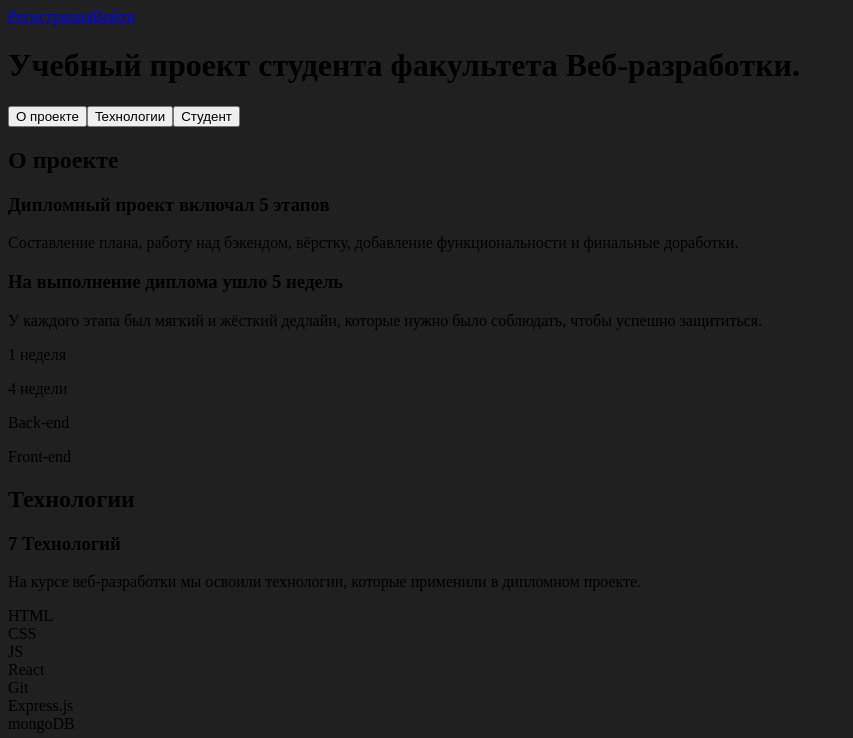
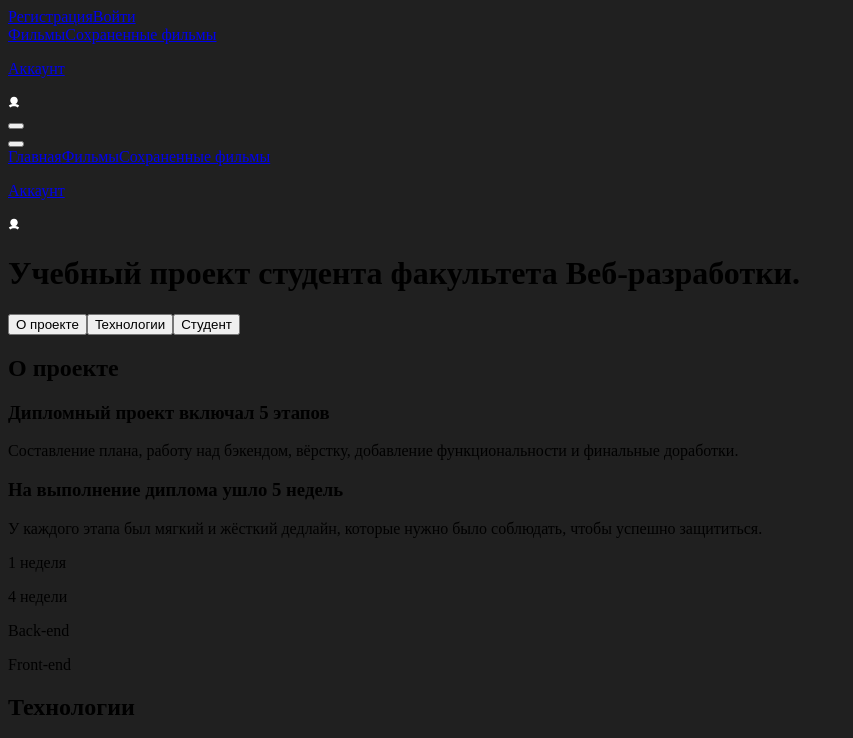
Before and after one commit to Sepsimus/movies-explorer-front, a React app: page / in a window 1280 px wide. Shown: the top 738 px of the page, without its empty margins (0-853 px from the left). Built offline with nearby package versions, Linux system fonts and the light colour scheme; no server answers.

Commit message:
add: headerSwitch

```diff
--- /dev/null
+++ b/src/blocks/header/__navigation/_disabled/header__navigation_disabled.css
@@ -0,0 +1,3 @@
+.header__navigation_disabled{
+    display: none;
+}
--- /dev/null
+++ b/src/blocks/header/__profile-link/_disabled/header__profile-link_disabled.css
@@ -0,0 +1,3 @@
+.header__profile-link_disabled{
+    display: none;
+}
--- a/src/components/App.js
+++ b/src/components/App.js
@@ -207,6 +207,10 @@ function deleteMovie(deleteMovieId){
 
             <Route exact path ="/">
               <Main
+              loggedIn={loggedIn}
+              linkMovies="/movies"
+              linkProfile="/profile"
+              linkSavedMovies="/saved-movies"
               linkAbout="/"
               linkSignUp="/signup"
               linkSignIn="/signin"/>
--- a/src/components/Card.js
+++ b/src/components/Card.js
@@ -1,8 +1,6 @@
 import React from 'react';
-import { CurrentUserContext } from "../context/CurrentUserContext";
 
 function Card(props){
-    const userInfo = React.useContext(CurrentUserContext);
     let buttonClass;
     let hoursMovie = '';
     let likeClass ='';
--- a/src/components/Header.js
+++ b/src/components/Header.js
@@ -9,14 +9,24 @@ function Header(props) {
         props.menuOpen();
     }
 
+    const headerClassName = !props.loggedIn ? 'header__navigation_disabled' : ' ';
+    const mainClassName = props.loggedIn ? 'header__navigation_disabled' : ' ';
+    const profileClassName = !props.loggedIn ? 'header__profile-link_disabled' : ' ';
+
     return(
         <header className="header">
             <Link className="logo header__logo" to={props.linkAbout || ''}/>
-            <div className="header__navigation header__navigation_type_header">
+
+            <div className={`${mainClassName} header__navigation header__navigation_type_main`}>
+                        <Link className='header__link header__link_type_register' to={props.linkSignUp || ''}>Регистрация</Link>
+                        <Link className='header__link header__link_type_login' to={props.linkSignIn || ''}>Войти</Link>
+                    </div>
+
+            <div className={`${headerClassName} header__navigation header__navigation_type_header`}>
                 <Link className='header__link header__link_type_header' to={props.linkMovies || ''}>Фильмы</Link>
                 <Link className='header__link header__link_type_header' to={props.linkSavedMovies || ''}>Сохраненные фильмы</Link>
             </div>
-            <Link className="header__profile-link" to={props.linkProfile || ''}>
+            <Link className={`${profileClassName} header__profile-link`} to={props.linkProfile || ''}>
                 <p className='header__text'>Аккаунт</p>
                 <div className='header__user-circle'>
                     <img className="header__user-logo" src={header__userLogo} alt="Аватар пользователя" />
--- a/src/components/Main.js
+++ b/src/components/Main.js
@@ -1,20 +1,27 @@
 import React from 'react';
-import { Link } from 'react-router-dom';
 import Footer from './Footer';
 import student__img from '../image/student__img.png'
+import Header from './Header';
 
 function Main(props){
     return(
         <>
         <div className="main">
             <div className="main__wrapper">
-                <header className="header">
+                <Header
+                    loggedIn={props.loggedIn}
+                    linkSignUp={props.linkSignUp}
+                    linkSignIn={props.linkSignIn}
+                    linkMovies={props.linkMovies}
+                    linkProfile={props.linkProfile}
+                    linkSavedMovies={props.linkSavedMovies}/>
+                {/* <header className="header">
                     <Link className="logo header__logo" to={props.linkAbout || ''}/>
                     <div className="header__navigation header__navigation_type_main">
                         <Link className='header__link header__link_type_register' to={props.linkSignUp || ''}>Регистрация</Link>
                         <Link className='header__link header__link_type_login' to={props.linkSignIn || ''}>Войти</Link>
                     </div>
-                </header>
+                </header> */}
                 <div className="main__image">
                     <h1 className="main__title-h1">Учебный проект студента факультета Веб-разработки.</h1>
                 </div>
--- a/src/components/Movies.js
+++ b/src/components/Movies.js
@@ -9,6 +9,7 @@ function Movies (props){
     return(
         <>
             <Header
+                loggedIn={props.loggedIn}
                 isOpen={props.isOpen}
                 menuOpen={props.menuOpen}
                 onClose={props.onClose}
--- a/src/components/Profile.js
+++ b/src/components/Profile.js
@@ -36,6 +36,7 @@ function Profile(props){
     return(
         <>
             <Header
+                loggedIn={props.loggedIn}
                 isOpen={props.isOpen}
                 menuOpen={props.menuOpen}
                 onClose={props.onClose}
--- a/src/components/SavedMovies.js
+++ b/src/components/SavedMovies.js
@@ -7,6 +7,7 @@ function SavedMovies (props){
     return(
         <>
             <Header
+                loggedIn={props.loggedIn}
                 isOpen={props.isOpen}
                 menuOpen={props.menuOpen}
                 onClose={props.onClose}
--- a/src/index.css
+++ b/src/index.css
@@ -11,13 +11,15 @@ body{
 @import url(./blocks/header/header.css);
 @import url(./blocks/header/__logo/header__logo.css);
 @import url(./blocks/header/__menu/header__menu.css);
-@import url(./blocks/header/___navigation/header__navigation.css);
-@import url(./blocks/header/___navigation/_type/header__navigation_type_header.css);
-@import url(./blocks/header/___navigation/_type/header__navigation_type_main.css);
+@import url(./blocks/header/__navigation/header__navigation.css);
+@import url(./blocks/header/__navigation/_disabled/header__navigation_disabled.css);
+@import url(./blocks/header/__navigation/_type/header__navigation_type_header.css);
+@import url(./blocks/header/__navigation/_type/header__navigation_type_main.css);
 @import url(./blocks/header/__link/header__link.css);
 @import url(./blocks/header/__link/_type/header__link_type_login.css);
 @import url(./blocks/header/__link/_type/header__link_type_register.css);
 @import url(./blocks/header/__profile-link/header__profile-link.css);
+@import url(./blocks/header/__profile-link/_disabled/header__profile-link_disabled.css);
 @import url(./blocks/header/__text/header__text.css);
 @import url(./blocks/header/__user-circle/header__user-circle.css);
 
```
Also changed, not shown: src/blocks/header/__navigation/_type/header__navigation_type_header.css (renamed from src/blocks/header/___navigation/_type/header__navigation_type_header.css), src/blocks/header/__navigation/_type/header__navigation_type_main.css (renamed from src/blocks/header/___navigation/_type/header__navigation_type_main.css), src/blocks/header/__navigation/header__navigation.css (renamed from src/blocks/header/___navigation/header__navigation.css).
